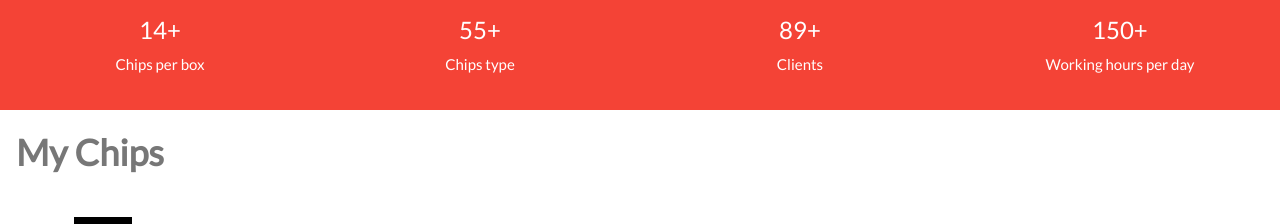
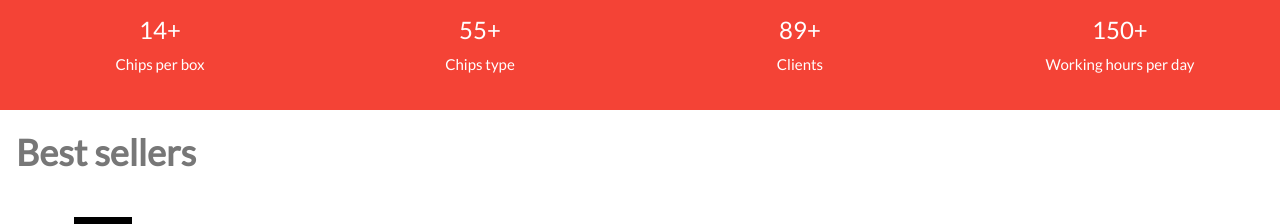
Before and after one commit to JoUnicorn/candy, a plain HTML site: page index.html in a window 1280 px wide. Shown: the part 1200-1424 px from the top of the page. Drawn offline with Linux system fonts and the light colour scheme.

Commit message:
best sellers

```diff
--- a/index.html
+++ b/index.html
@@ -195,7 +195,7 @@ body, html {
   <a href="#"><img src="/w3images/avatar_g2.jpg" style="width:65px;" class="w3-circle w3-right w3-margin w3-hide-large w3-hover-opacity"></a>
   <span class="w3-button w3-hide-large w3-xxlarge w3-hover-text-grey" onclick="w3_open()"><i class="fa fa-bars"></i></span>
   <div class="w3-container">
-  <h1><b>My Chips</b></h1>
+  <h1><b>Best sellers</b></h1>
   <div class="w3-section w3-bottombar w3-padding-16">
     <span class="w3-margin-right">Filter:</span>
     <button class="w3-button w3-black">ALL</button>
```
